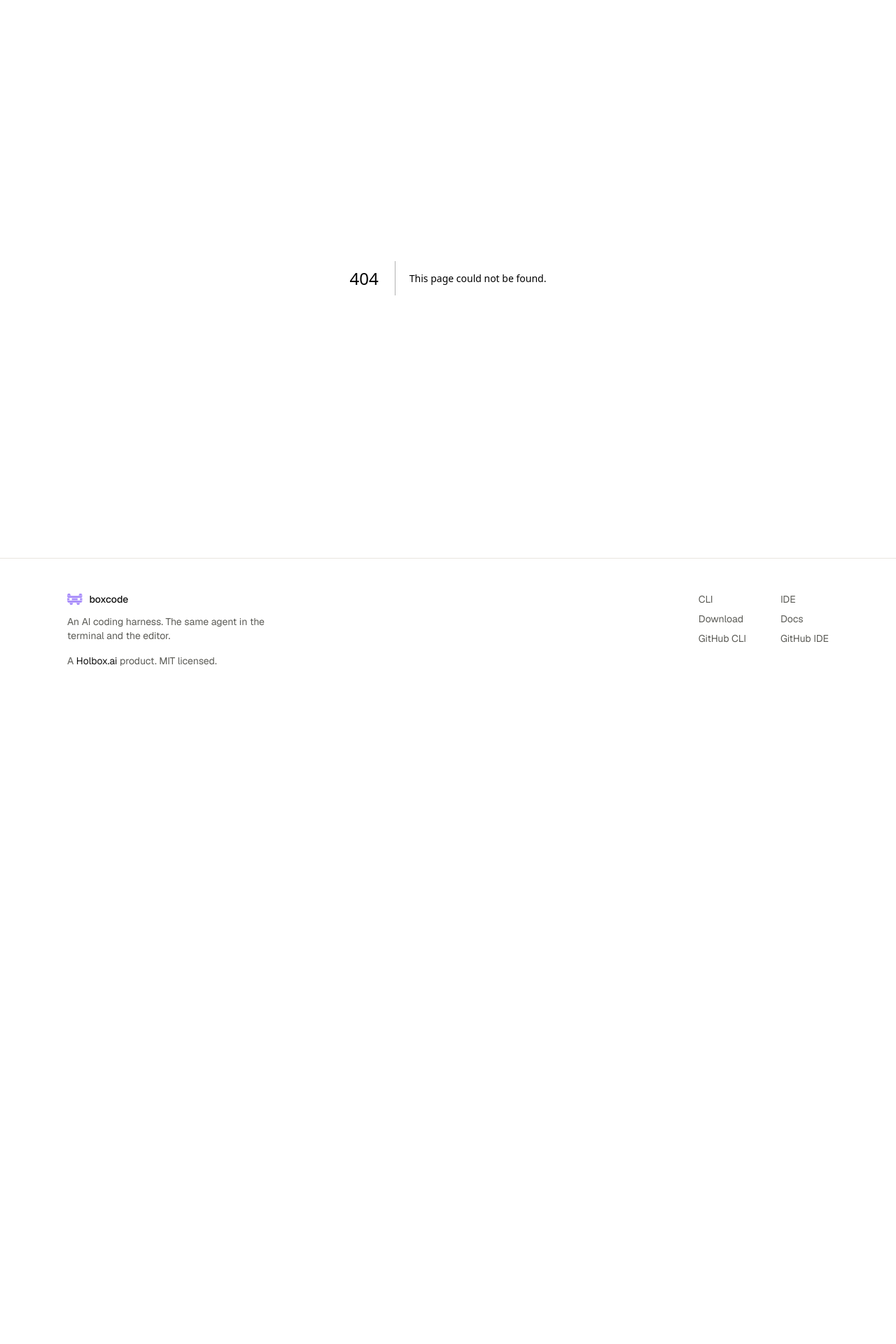
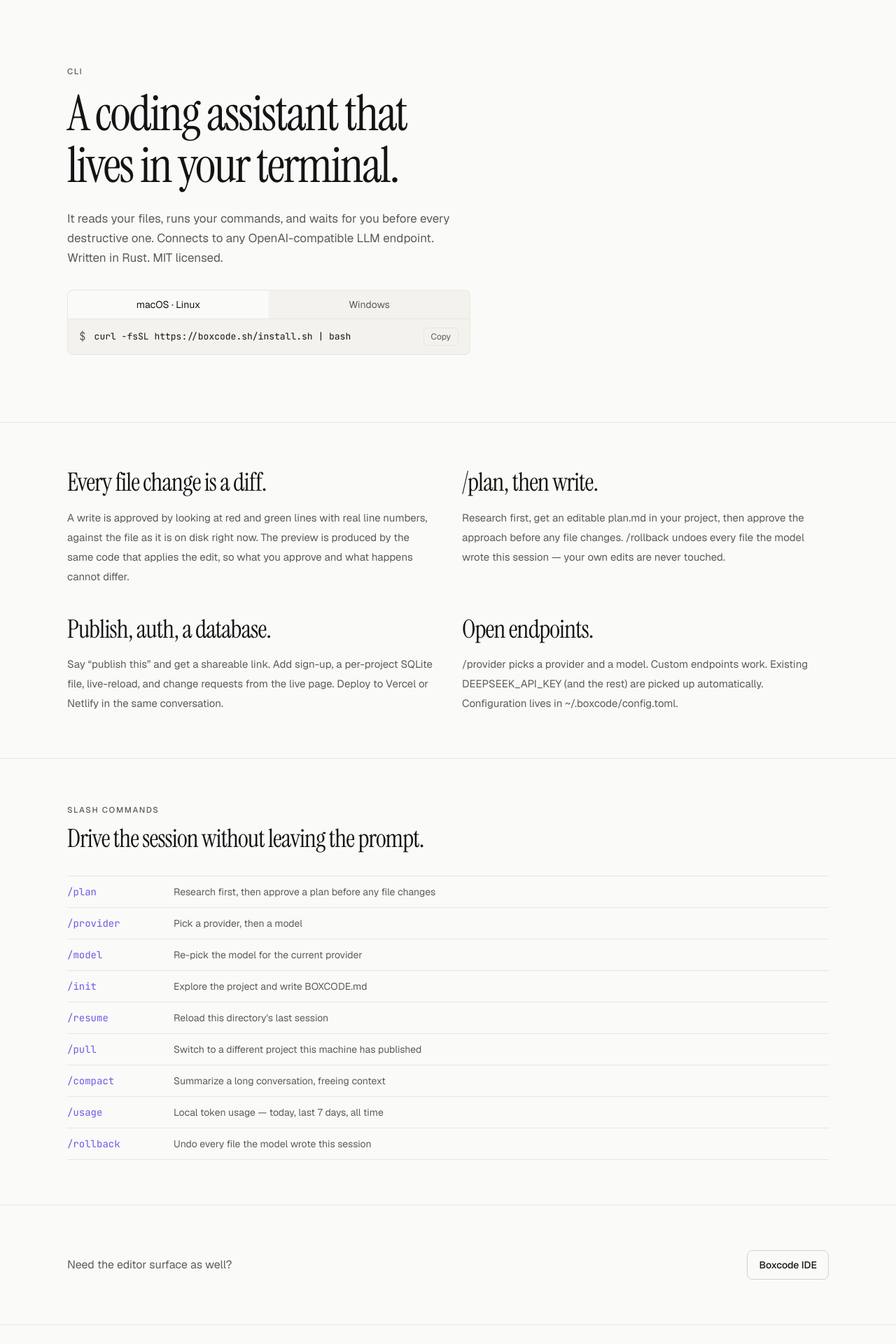
Before and after one commit to shivam-holboxai/boxcode-web, a Next.js app: page /cli in a window 1280 px wide. Before the commit this address had no page. Shown: the part 60-1980 px from the top of the page at 70% size. Before the commit the page ends 1062 px from the top, so only its background shows below. Built offline with nearby package versions, Linux system fonts and the light colour scheme.

Commit message:
Add CLI product page

```diff
--- /dev/null
+++ b/app/cli/page.tsx
@@ -0,0 +1,90 @@
+import type { Metadata } from "next";
+import { Button, Container } from "@/components/ui/primitives";
+import { InstallSwitcher } from "@/components/ui/install-switcher";
+import { LINKS, SLASH_COMMANDS } from "@/lib/site";
+
+export const metadata: Metadata = {
+  title: "CLI",
+  description: "Boxcode in the terminal. A native Rust coding agent that waits before anything destructive.",
+};
+
+export default function CliPage() {
+  return (
+    <>
+      <section className="border-b border-line">
+        <Container className="py-16 lg:py-24">
+          <p className="eyebrow">CLI</p>
+          <h1 className="t-display mt-4 max-w-[16ch]">A coding assistant that lives in your terminal.</h1>
+          <p className="mt-6 max-w-xl text-[17px] leading-7 text-muted">
+            It reads your files, runs your commands, and waits for you before every destructive
+            one. Connects to any OpenAI-compatible LLM endpoint. Written in Rust. MIT licensed.
+          </p>
+          <div className="mt-8">
+            <InstallSwitcher />
+          </div>
+        </Container>
+      </section>
+
+      <section className="border-b border-line">
+        <Container className="grid gap-10 py-16 md:grid-cols-2">
+          <div>
+            <h2 className="t-title">Every file change is a diff.</h2>
+            <p className="mt-4 text-[15px] leading-7 text-muted">
+              A write is approved by looking at red and green lines with real line numbers, against
+              the file as it is on disk right now. The preview is produced by the same code that
+              applies the edit, so what you approve and what happens cannot differ.
+            </p>
+          </div>
+          <div>
+            <h2 className="t-title">/plan, then write.</h2>
+            <p className="mt-4 text-[15px] leading-7 text-muted">
+              Research first, get an editable plan.md in your project, then approve the approach
+              before any file changes. /rollback undoes every file the model wrote this session —
+              your own edits are never touched.
+            </p>
+          </div>
+          <div>
+            <h2 className="t-title">Publish, auth, a database.</h2>
+            <p className="mt-4 text-[15px] leading-7 text-muted">
+              Say “publish this” and get a shareable link. Add sign-up, a per-project SQLite file,
+              live-reload, and change requests from the live page. Deploy to Vercel or Netlify in
+              the same conversation.
+            </p>
+          </div>
+          <div>
+            <h2 className="t-title">Open endpoints.</h2>
+            <p className="mt-4 text-[15px] leading-7 text-muted">
+              /provider picks a provider and a model. Custom endpoints work. Existing
+              DEEPSEEK_API_KEY (and the rest) are picked up automatically. Configuration lives in
+              ~/.boxcode/config.toml.
+            </p>
+          </div>
+        </Container>
+      </section>
+
+      <section className="border-b border-line">
+        <Container className="py-16">
+          <p className="eyebrow">Slash commands</p>
+          <h2 className="t-title mt-3">Drive the session without leaving the prompt.</h2>
+          <ul className="mt-8 divide-y divide-line border-y border-line">
+            {SLASH_COMMANDS.map((row) => (
+              <li key={row.cmd} className="grid gap-2 py-3 sm:grid-cols-[9rem_1fr]">
+                <code className="font-mono text-sm text-accent">{row.cmd}</code>
+                <span className="text-sm text-muted">{row.purpose}</span>
+              </li>
+            ))}
+          </ul>
+        </Container>
+      </section>
+
+      <section>
+        <Container className="flex flex-wrap items-center justify-between gap-4 py-16">
+          <p className="text-muted">Need the editor surface as well?</p>
+          <Button href={LINKS.ide} variant="line">
+            Boxcode IDE
+          </Button>
+        </Container>
+      </section>
+    </>
+  );
+}
```
